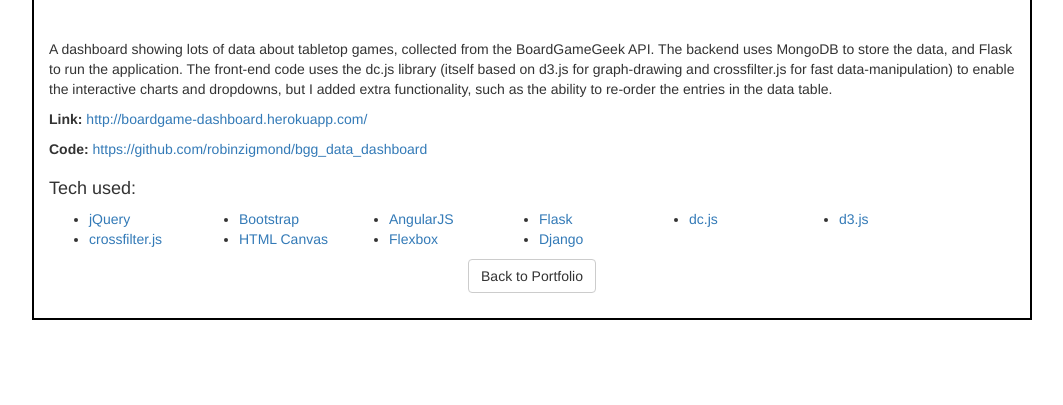
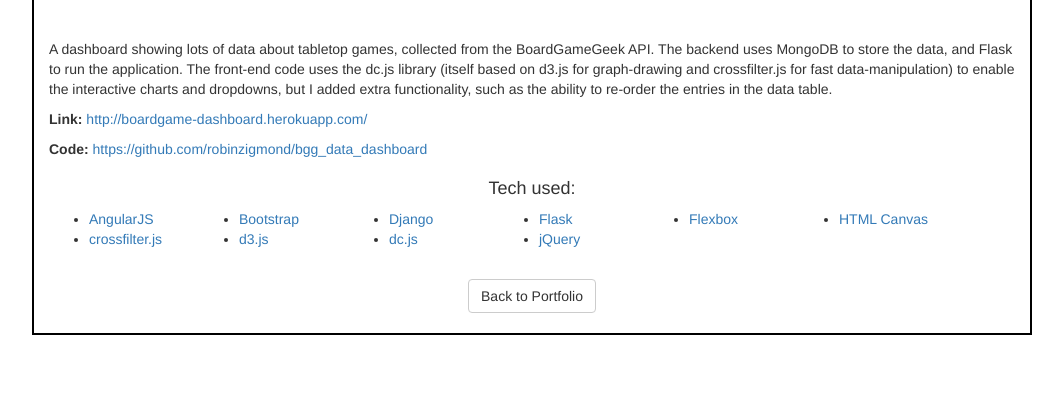
Before and after one commit to robinzigmond/portfolio-site, a Django app: template templates/project.html in a window 1280 px wide. Shown: the part 395-800 px from the top of the page, without its empty margins (108-1171 px from the left). Run offline with Django 3.2, Linux system fonts and the light colour scheme; the template is opened without the code that fills it: values that come from a table or form of the project are taken from there, others are empty; data comes from the database, SQL or seed files in the repository; both versions use the stored data as it was after the commit; parts of the project's set-up code (start-up, migrations or seed data) failed here and were passed over; some libraries are stand-ins or nearby versions.

Commit message:
more techs added, small changes to project page layout

```diff
--- a/projects/models.py
+++ b/projects/models.py
@@ -9,6 +9,9 @@
 
     def __unicode__(self):
         return self.name
+
+    class Meta:
+        ordering = ["name"]
 
 
 class Project(models.Model):
--- a/static/custom.css
+++ b/static/custom.css
@@ -46,5 +46,5 @@
 
 .back {
     display: block;
-    margin: 10px auto;;
+    margin: 30px auto 5px auto;
 }
--- a/templates/project.html
+++ b/templates/project.html
@@ -1,8 +1,8 @@
 {% extends "base.html" %}
 {% block content %}
     <div class="row">
-        <div class="col-xs-12 title">
-        <h2>{{ project.name }}</h2>
+        <div class="col-xs-12">
+        <h2 class="title">{{ project.name }}</h2>
         </div>
     </div>
     <div class="row">
@@ -22,7 +22,7 @@
     {% if techs %}
         <div class="row">
             <div class="col-xs-12">
-                <h4>Tech used:</h4>
+                <h4 class="title">Tech used:</h4>
                 <ul class="tech-list">
                 {% for tech in techs %}
                     <li><a href="#">{{ tech.name }}</a></li>
```
Also changed, not shown: db.sqlite3, 1 other file.
